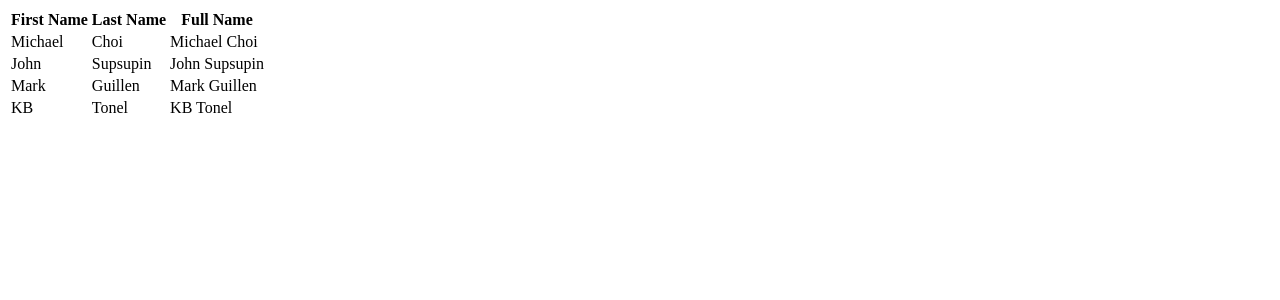
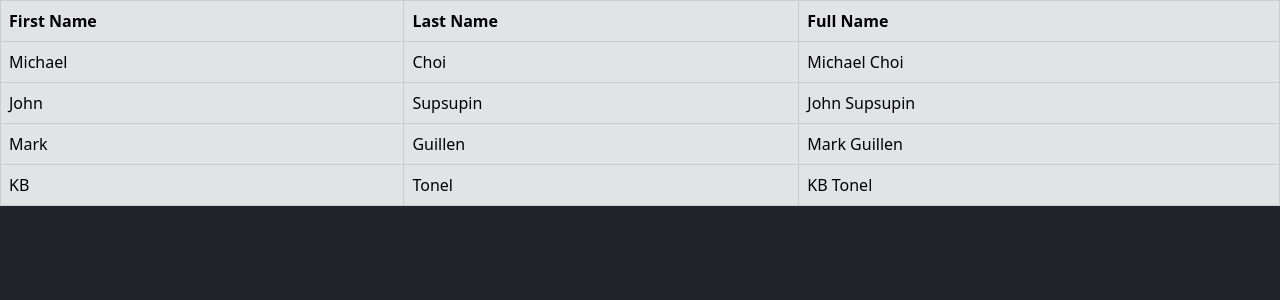
Before and after one commit to EvanHyett/Python, a Flask app: page / in a window 1280 px wide. Shown: the top 300 px of the page. Run offline with Flask 2, Linux system fonts and the light colour scheme.

Commit message:
updated style

```diff
--- a/flask/fundamentals/html_table/templates/index.html
+++ b/flask/fundamentals/html_table/templates/index.html
@@ -5,9 +5,10 @@
     <meta http-equiv="X-UA-Compatible" content="IE=edge">
     <meta name="viewport" content="width=device-width, initial-scale=1.0">
     <title>HTML Table</title>
+    <link href="https://cdn.jsdelivr.net/npm/bootstrap@5.0.2/dist/css/bootstrap.min.css" rel="stylesheet" integrity="sha384-EVSTQN3/azprG1Anm3QDgpJLIm9Nao0Yz1ztcQTwFspd3yD65VohhpuuCOmLASjC" crossorigin="anonymous">
 </head>
-<body>
-    <table>
+<body class="bg-dark text-light">
+    <table class="table table-bordered table-secondary">
         <thead>
             <tr>
                 <th>First Name</th>
```
